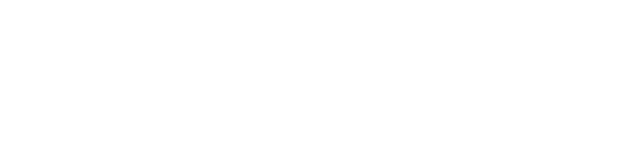
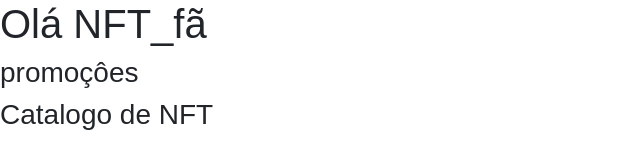
Before and after one commit to FilipeSmalta/dsmovienft, a plain HTML site: page index.html in a window 1280 px wide. Shown: the whole page, without its empty margins (0-640 px from the left). Drawn offline with nearby package versions, Linux system fonts and the light colour scheme.

```diff
--- a/index.html
+++ b/index.html
@@ -12,7 +12,9 @@
 </head>
 
 <body>
-
+  <h1>Olá NFT_fã</h1>
+  <h3>promoçôes</h3>
+  <h3>Catalogo de NFT</h3>
 </body>
 
 </html>
--- a/style.css
+++ b/style.css
@@ -0,0 +1,5 @@
+@import url('https://fonts.googleapis.com/css2?family=DM+Sans:wght@400;700&family=Open+Sans:wght@300;400;700&display=swap');
+
+* {
+  font-family: 'Open Sams', sans-serif;
+}
```
